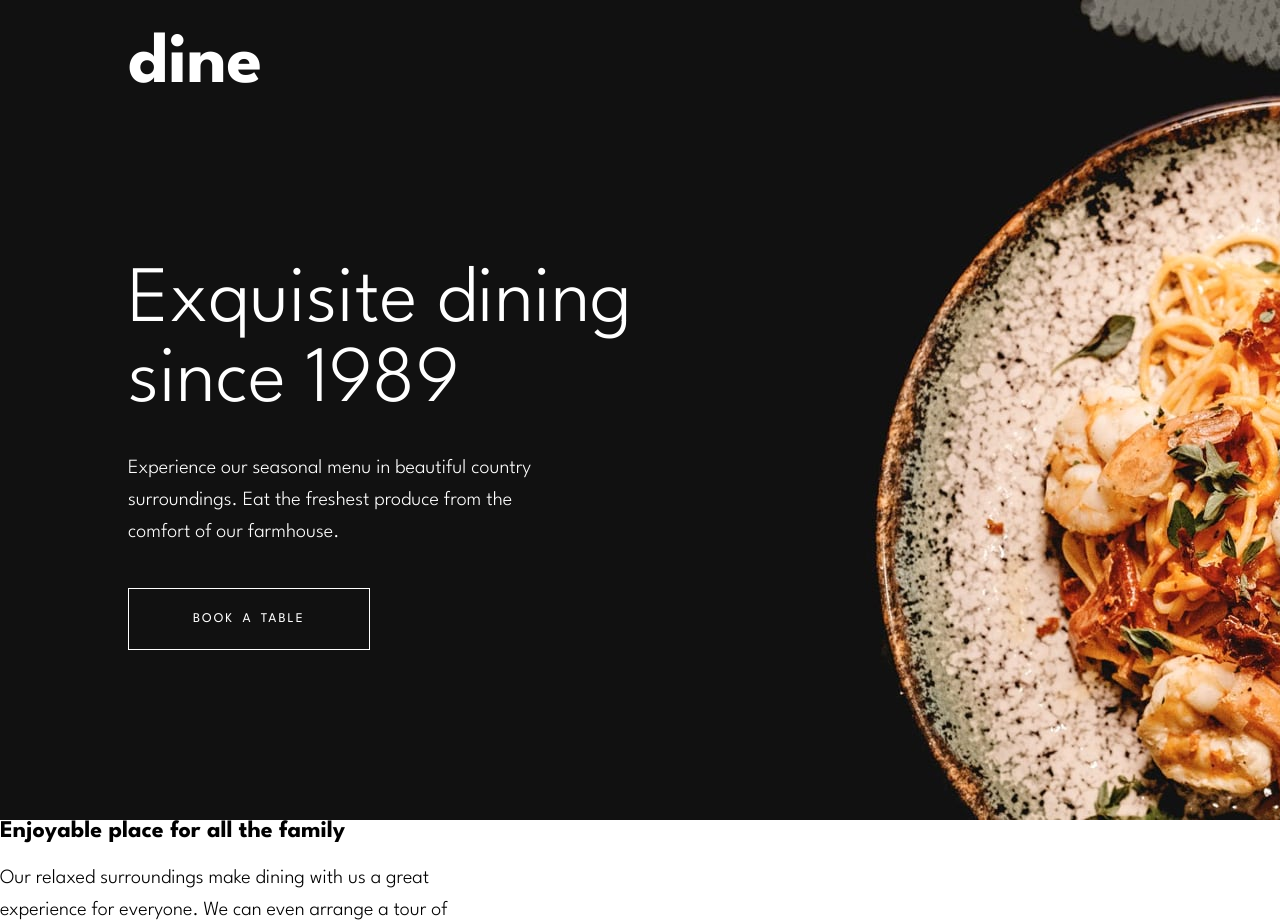
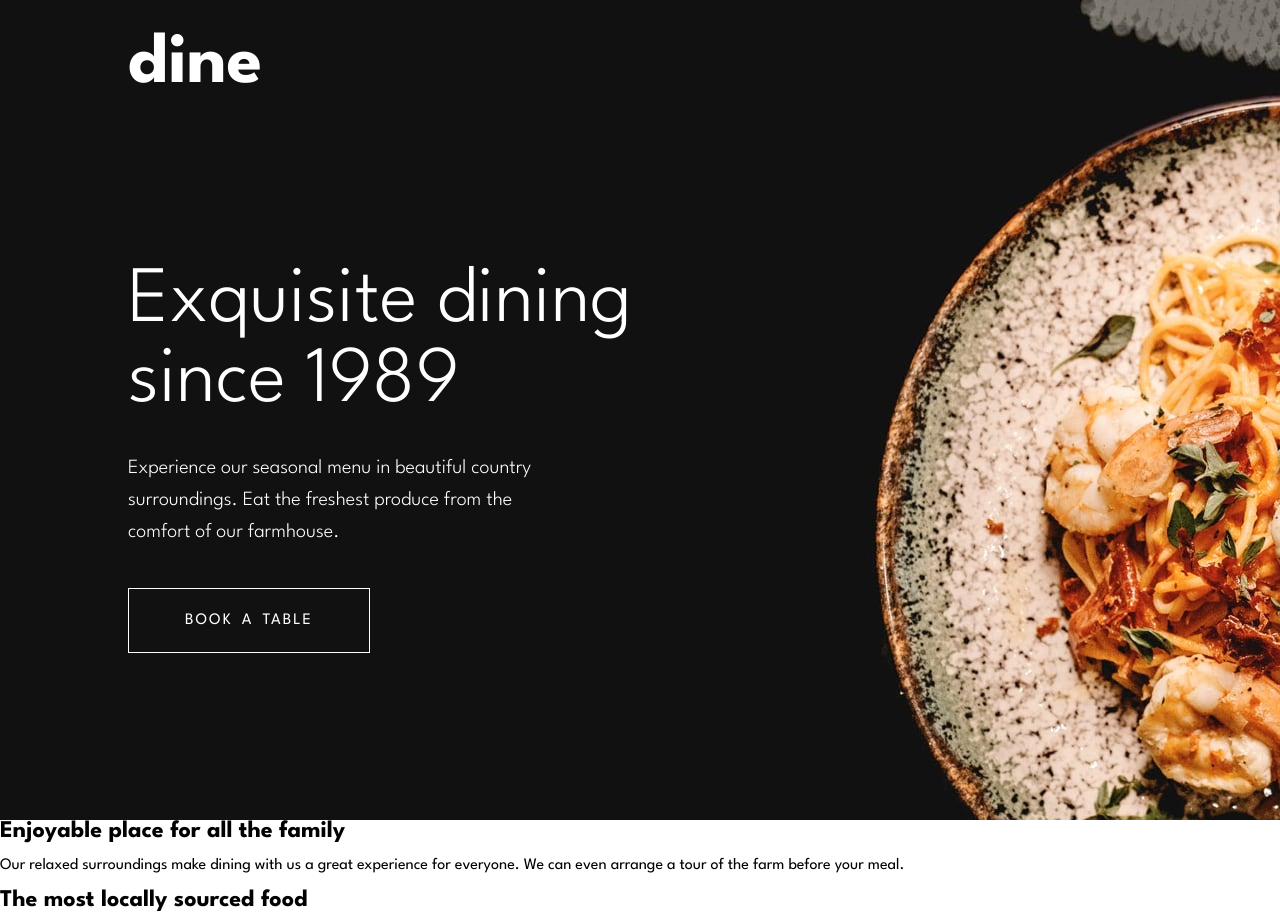
Before and after one commit to litewskidev/dine-restaurant, a React (Create React App) app: page / in a window 1280 px wide. Shown: the top 924 px of the page. Built offline with nearby package versions, Linux system fonts and the light colour scheme.

Commit message:
fix header styles

```diff
--- a/src/components/ButtonBook/ButtonBook.module.scss
+++ b/src/components/ButtonBook/ButtonBook.module.scss
@@ -7,11 +7,12 @@
   background: transparent;
   border: 1px solid $white;
   color: $white;
-  padding: 1.5rem 4rem;
+  padding: 1.5rem 3.5rem;
   cursor: pointer;
   word-spacing: 3px;
   letter-spacing: 2px;
   font-family: $font-text;
+  font-size: 1rem;
 
   &:hover,
   &:focus {
--- a/src/components/HeroHome/HeroHome.js
+++ b/src/components/HeroHome/HeroHome.js
@@ -8,8 +8,8 @@ const HeroHome = () => {
         <h2>dine</h2>
       </div>
       <div className={styles.header__description}>
-        <h1>Exquisite dining<br/>since 1989</h1>
-        <p>Experience our seasonal menu in beautiful country surroundings. Eat the freshest produce from the comfort of our farmhouse.</p>
+        <h1 className={styles.header__h1}>Exquisite dining<br/>since 1989</h1>
+        <p className={styles.header__p}>Experience our seasonal menu in beautiful country surroundings. Eat the freshest produce from the comfort of our farmhouse.</p>
       </div>
       <ButtonBook>Book a table</ButtonBook>
     </header>
--- a/src/components/HeroHome/HeroHome.module.scss
+++ b/src/components/HeroHome/HeroHome.module.scss
@@ -22,16 +22,16 @@
 .header__description {
   display: flex;
   flex-direction: column;
-
-  h1 {
-    font-weight: 300;
-    font-size: 5rem;
-    line-height: 5rem;
-    margin-bottom: 10px;
-  }
 }
 
-p {
+.header__h1 {
+  font-weight: 300;
+  font-size: 5rem;
+  line-height: 5rem;
+  margin-bottom: 10px;
+}
+
+.header__p {
   max-width: 28rem;
   font-size: 1.26*$base-size;
   font-weight: 300;
```
